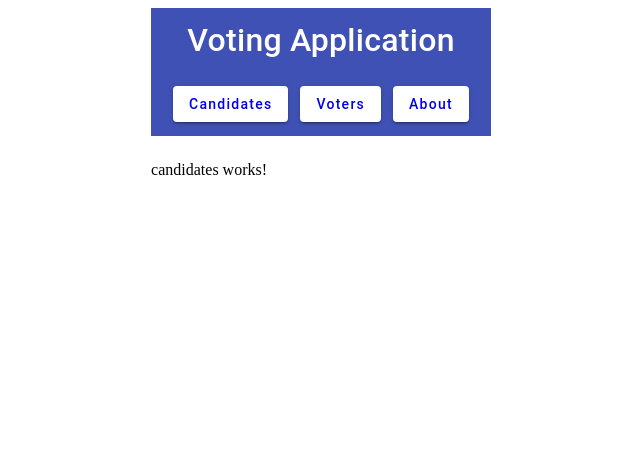
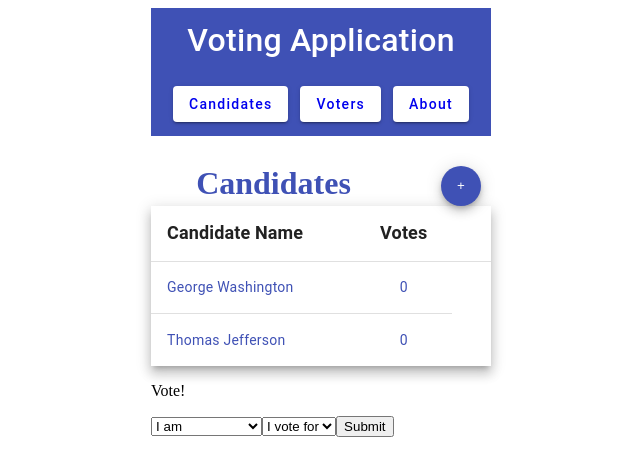
Before and after one commit to pmroczko/voting-app, an Angular app: page /candidates in a window 1280 px wide. Shown: the top 476 px of the page, without its empty margins (319-959 px from the left). Built offline with nearby package versions, Linux system fonts and the light colour scheme.

Commit message:
Added candidate module.

```diff
--- a/src/app/candidates/candidates.component.html
+++ b/src/app/candidates/candidates.component.html
@@ -1 +1,31 @@
-<p>candidates works!</p>
+<div class="component-content">
+    <div class="component-header">
+        <div>Candidates</div>
+        <div class="header-button" >
+            <button mat-mini-fab color="primary" (click)="onAdd()">+</button>
+        </div>
+    </div>
+    <table mat-table [dataSource]="candidates" class="component-table mat-elevation-z8">
+
+        <ng-container matColumnDef="name">
+            <th mat-header-cell *matHeaderCellDef> Candidate Name </th>
+            <td mat-cell *matCellDef="let candidate"> {{candidate.name}} </td>
+        </ng-container>
+
+        <ng-container matColumnDef="votes">
+            <th mat-header-cell *matHeaderCellDef class="column-centered"> Votes </th>
+            <td mat-cell *matCellDef="let candidate" class="column-centered"> {{candidate.votes}} </td>
+        </ng-container>
+
+        <ng-container matColumnDef="headerButton">
+            <th mat-header-cell *matHeaderCellDef class="column-centered">  </th>
+        </ng-container>
+
+        <tr mat-header-row *matHeaderRowDef="displayedColumns"></tr>
+        <tr mat-row *matRowDef="let myRowData; columns: fieldColumns"></tr>
+    </table>
+
+    <div class="component-footer">
+        <app-vote></app-vote>
+    </div>
+</div>
--- a/src/app/candidates/candidates.component.ts
+++ b/src/app/candidates/candidates.component.ts
@@ -1,13 +1,32 @@
 import { Component } from '@angular/core';
 import { CommonModule } from '@angular/common';
+import { MatTableDataSource, MatTableModule } from '@angular/material/table';
+import { Candidate } from '../models';
+import { DataService } from '../services/data.service';
+import { VoteComponent } from "../vote/vote.component";
+import { MatButtonModule } from '@angular/material/button';
 
 @Component({
   selector: 'app-candidates',
   standalone: true,
-  imports: [CommonModule],
   templateUrl: './candidates.component.html',
-  styleUrl: './candidates.component.scss'
+  styleUrl: './candidates.component.scss',
+  imports: [CommonModule, MatTableModule, MatButtonModule, VoteComponent]
 })
 export class CandidatesComponent {
+  private _dataService: DataService;
+  fieldColumns = ['name', 'votes'];
+  displayedColumns = this.fieldColumns.concat('headerButton');
+  candidates: MatTableDataSource<Candidate> = new MatTableDataSource<Candidate>();
 
+  constructor(private dataService: DataService) {
+    this._dataService = dataService;
+    this._dataService.getCandidates().subscribe(candidates => {
+      this.candidates.data = candidates;
+    })
+  }
+
+  onAdd() {
+    this._dataService.addRandomCandidate();
+  }
 }
--- a/src/app/models/index.ts
+++ b/src/app/models/index.ts
@@ -3,3 +3,8 @@ export interface Voter {
     name: string;
     hasVoted: boolean;
 }
+
+export interface Candidate {
+    name: string;
+    votes: number;
+}
--- a/src/app/services/data.service.ts
+++ b/src/app/services/data.service.ts
@@ -1,5 +1,5 @@
 import { Injectable } from "@angular/core";
-import { Voter } from "../models";
+import { Candidate, Voter } from "../models";
 import { Observable, Subject, delay, interval, merge, of, pipe, take, timer } from "rxjs";
 
 const MOCKED_VOTERS = [
@@ -8,8 +8,13 @@ const MOCKED_VOTERS = [
     { name: 'Fred Flintstone', hasVoted: false }
 ]
 
+const MOCKED_CANDIDATES = [
+    { name: 'George Washington', votes: 0 },
+    { name: 'Thomas Jefferson', votes: 0 }
+]
+
 const RANDOM_NAMES = [
-    'Bill', 'Mat', 'John', 'Pablo', 'Jessie', 'Monica', 'Betty'
+    'Bill', 'Mat', 'John', 'Pablo', 'Jessie', 'Monica', 'Betty', 'Donald'
 ]
 const RANDOM_LASTNAMES = [
     'Doe', 'Addams', 'Jetson', 'Stark', 'Sparrow', 'Skywalker'
@@ -17,31 +22,54 @@ const RANDOM_LASTNAMES = [
 
 @Injectable({ providedIn: 'root' })
 export class DataService {
-
     currentVoters: Voter[] = MOCKED_VOTERS;
-    subject$: Subject<Voter[]>;
+    currentCandidates: Candidate[] = MOCKED_CANDIDATES;
+    voters$: Subject<Voter[]>;
+    candidates$: Subject<Candidate[]>
 
     constructor() {
-        this.subject$ = new Subject<Voter[]>();
+        this.voters$ = new Subject<Voter[]>();
+        this.candidates$ = new Subject<Candidate[]>();
+
         timer(1000).subscribe(() => {
-            this.subject$.next(this.currentVoters);
+            this.voters$.next(this.currentVoters);
+            this.candidates$.next(this.currentCandidates);
         })
     }
 
     getVoters(): Observable<Voter[]> {
-        return this.subject$.asObservable();
+        return this.voters$.asObservable();
+    }
+
+    getCandidates(): Observable<Candidate[]> {
+        return this.candidates$.asObservable();
     }
 
     addVoter(newVoter: Voter): void {
         this.currentVoters.push(newVoter);
-        this.subject$.next(this.currentVoters);
+        this.voters$.next(this.currentVoters);
     }
 
-    //just a mockup
-    addRandomVoter(): void {
+    addCandidate(newCandidate: Candidate): void {
+        this.currentCandidates.push(newCandidate);
+        this.candidates$.next(this.currentCandidates);
+    }
+
+    private _getRandomName(): string {
         var name = RANDOM_NAMES[Math.floor(Math.random() * RANDOM_NAMES.length)];
         var lastName = RANDOM_LASTNAMES[Math.floor(Math.random() * RANDOM_LASTNAMES.length)];
+        return `${name} ${lastName}`;
+    }
+
+    addRandomVoter(): void {
+        var name = this._getRandomName();
         var hasVoted = Math.floor(Math.random()*2) > 0;
-        this.addVoter({ name: `${name} ${lastName}`, hasVoted });
+        this.addVoter({ name, hasVoted });
+    }
+
+    addRandomCandidate(): void {
+        var name = this._getRandomName();
+        var votes = 0;
+        this.addCandidate({ name, votes });
     }
 }
--- a/src/app/vote/vote.component.html
+++ b/src/app/vote/vote.component.html
@@ -1,12 +1,18 @@
 <p>Vote!</p>
 <div class="component-content">
-    <form (click)="onSubmit()">
+    <form>
         <select matNativeControl [(ngModel)]="selectedVoter" name="voter">
-            <option value="defaultValue" selected>I am</option>
+            <option value="defaultValue" disabled selected>I am</option>
             @for (voter of voterList; track voter) {
-              <option [value]="voter">{{voter}}</option>
+            <option [value]="voter">{{voter}}</option>
             }
-          </select>
-          <input type="submit" value="Submit"/>
+        </select>
+        <select matNativeControl [(ngModel)]="selectedCandidate" name="candidate">
+            <option value="defaultValue" disabled selected>I vote for</option>
+            @for (candidate of candidateList; track candidate) {
+            <option [value]="candidate">{{candidate}}</option>
+            }
+        </select>
+        <input type="submit" value="Submit" (click)="onSubmit()" />
     </form>
 </div>
--- a/src/app/vote/vote.component.ts
+++ b/src/app/vote/vote.component.ts
@@ -1,6 +1,6 @@
 import { Component } from '@angular/core';
 import { CommonModule } from '@angular/common';
-import { FormControl, FormsModule, ReactiveFormsModule } from '@angular/forms';
+import { FormsModule, ReactiveFormsModule } from '@angular/forms';
 import { MatSelectModule } from '@angular/material/select';
 import { MatFormFieldModule } from '@angular/material/form-field';
 import { DataService } from '../services/data.service';
@@ -19,9 +19,9 @@ interface SelectVoter {
 })
 
 export class VoteComponent {
-  selectedVoter = new FormControl('');
-  selectedCandidate = new FormControl('');
-  voterList: string[] = ['defaultValue'];
+  selectedVoter = 'defaultValue';
+  selectedCandidate = 'defaultValue';;
+  voterList: string[] = [];
   candidateList: string[] = [];
   private _dataService: DataService;
 
@@ -33,6 +33,6 @@ export class VoteComponent {
   }
 
   onSubmit(): void {
-    console.log(`onSubmit, selected voter is ${this.selectedVoter}`);
+    console.log(`onSubmit, selected voter is ${this.selectedVoter}, selected candidate is ${this.selectedCandidate}`);
   }
 }
--- a/src/app/voters/voters.component.ts
+++ b/src/app/voters/voters.component.ts
@@ -16,7 +16,7 @@ import { VoteComponent } from "../vote/vote.component";
   imports: [CommonModule, MatTableModule, MatButtonModule, VoteComponent]
 })
 
-export class VotersComponent{
+export class VotersComponent {
   private _dataService: DataService;
   fieldColumns = ['name', 'hasVoted'];
   displayedColumns = this.fieldColumns.concat('headerButton');
```
Lines whose indentation alone changed are shown as unchanged.
